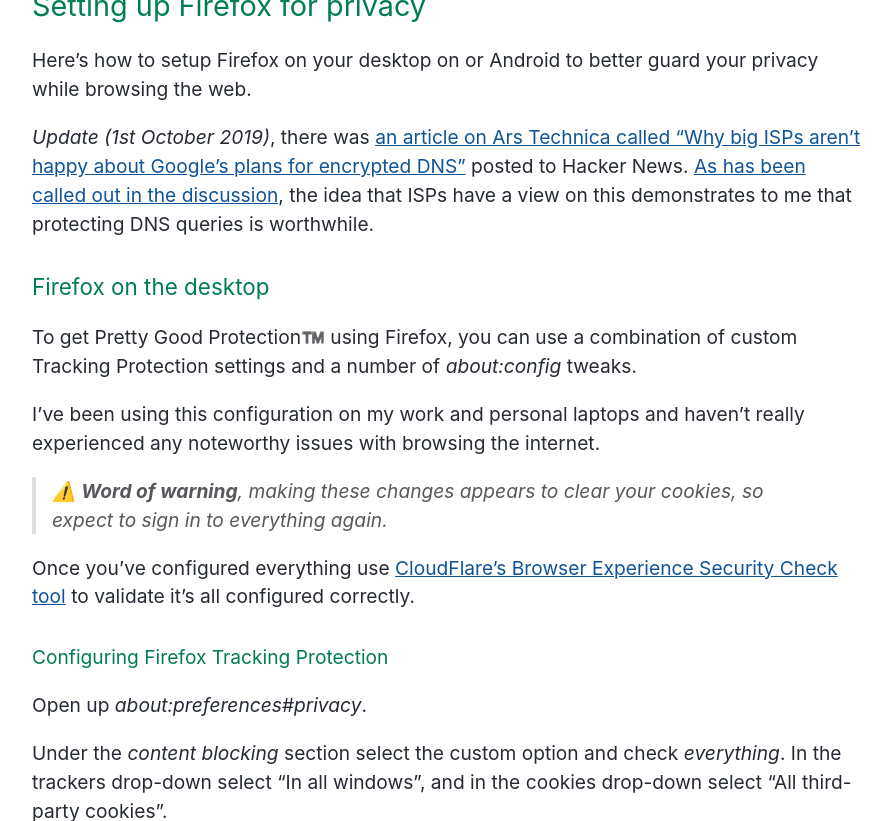
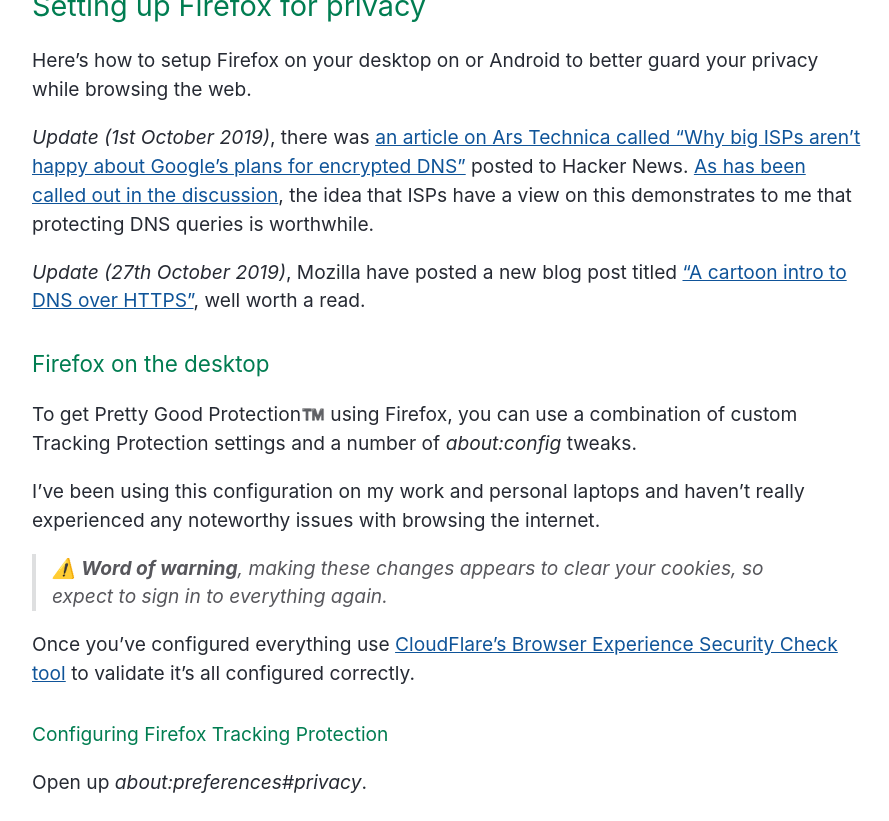
Before and after one commit to sjparkinson/uncomplicated.systems, a Jekyll site: the page built from _posts/2019-09-06-firefox-privacy.md, in a window 1280 px wide and 900 px high, scrolled down 312 px, cut to the strip 0-821 px from the top of the window. Shown: the whole strip, without its empty margins (192-1081 px from the left). Built offline with Jekyll 4.4.1, drawn with Linux system fonts in a browser that asks for light colours.

Commit message:
Update _posts/2019-09-06-firefox-privacy.md

```diff
--- a/_posts/2019-09-06-firefox-privacy.md
+++ b/_posts/2019-09-06-firefox-privacy.md
@@ -3,6 +3,8 @@
 Here's how to setup Firefox on your desktop on or Android to better guard your privacy while browsing the web.
 
 _Update (1st October 2019)_, there was [an article on Ars Technica called "Why big ISPs aren’t happy about Google’s plans for encrypted DNS"](https://arstechnica.com/tech-policy/2019/09/isps-worry-a-new-chrome-feature-will-stop-them-from-spying-on-you/) posted to Hacker News. [As has been called out in the discussion](https://news.ycombinator.com/item?id=21124900), the idea that ISPs have a view on this demonstrates to me that protecting DNS queries is worthwhile.
+
+_Update (27th October 2019)_, Mozilla have posted a new blog post titled ["A cartoon intro to DNS over HTTPS"](https://hacks.mozilla.org/2018/05/a-cartoon-intro-to-dns-over-https/), well worth a read.
 
 ### Firefox on the desktop
 
```
